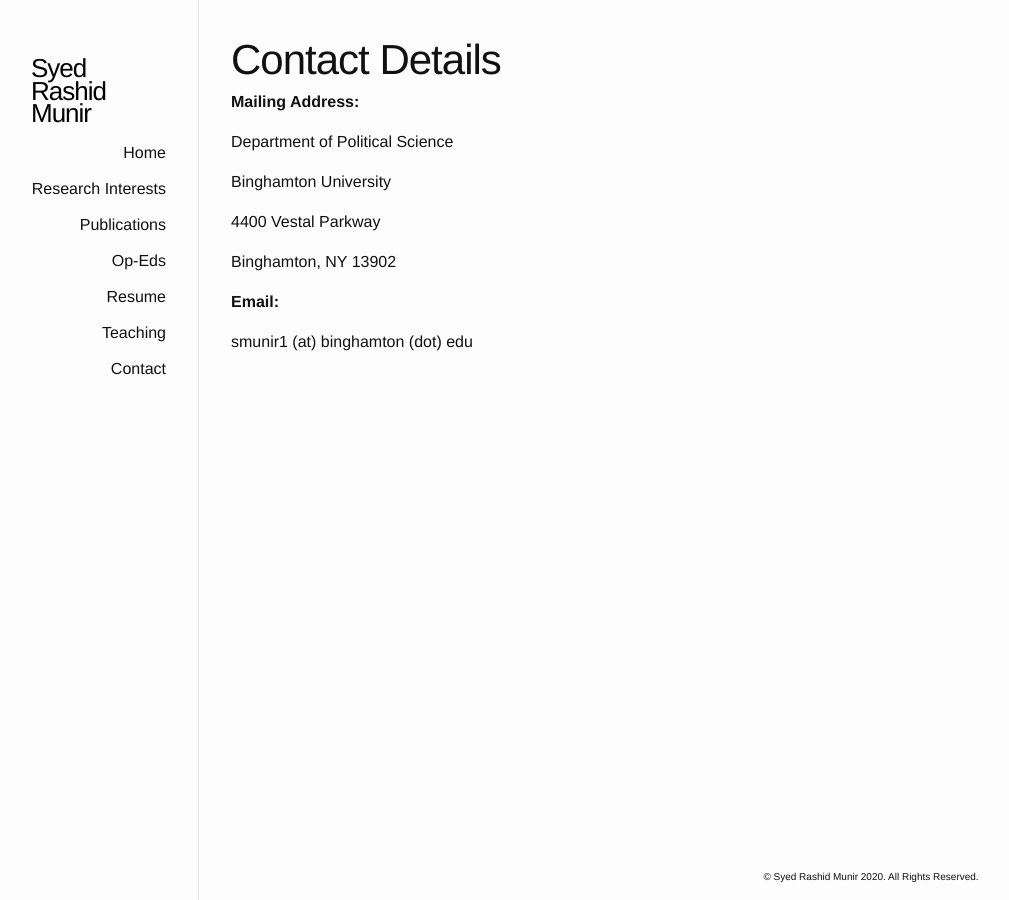
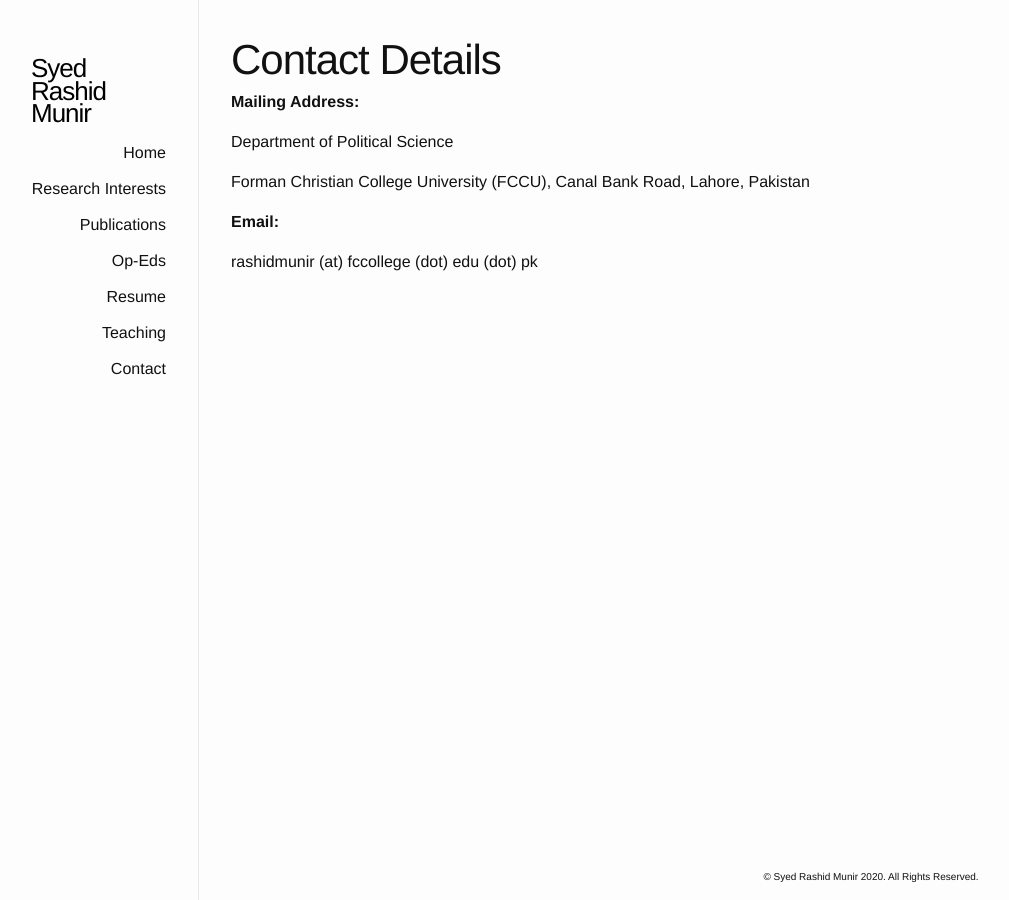
Before and after one commit to srmunir/srmunir.github.io, a Jekyll site: the page built from contact.md, in a window 1280 px wide. Shown: the whole page, without its empty margins (191-1200 px from the left). Built offline with Jekyll 4.4.1, drawn with Linux system fonts in a browser that asks for light colours.

Commit message:
changed contact info

```diff
--- a/contact.md
+++ b/contact.md
@@ -7,12 +7,9 @@ permalink: /contact/
 
 Department of Political Science
 
-Binghamton University
-
-4400 Vestal Parkway
-
-Binghamton, NY 13902
+Forman Christian College University (FCCU),
+Canal Bank Road, Lahore, Pakistan
 
 **Email:**
 
-smunir1 (at) binghamton (dot) edu
+rashidmunir (at) fccollege (dot) edu (dot) pk
```
